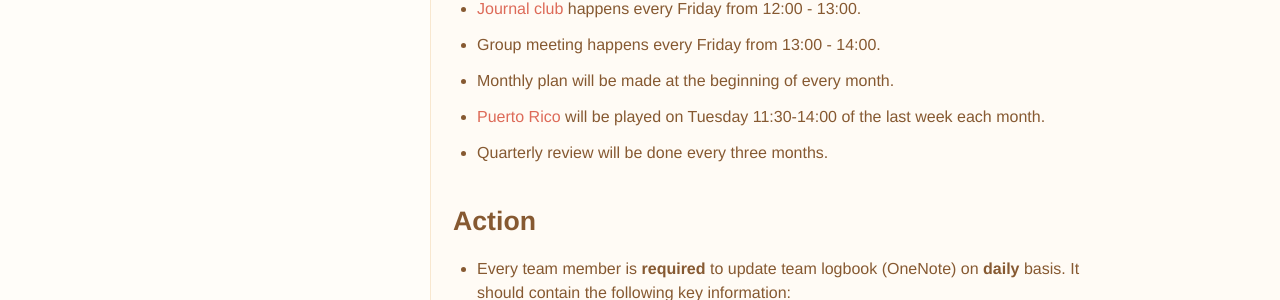
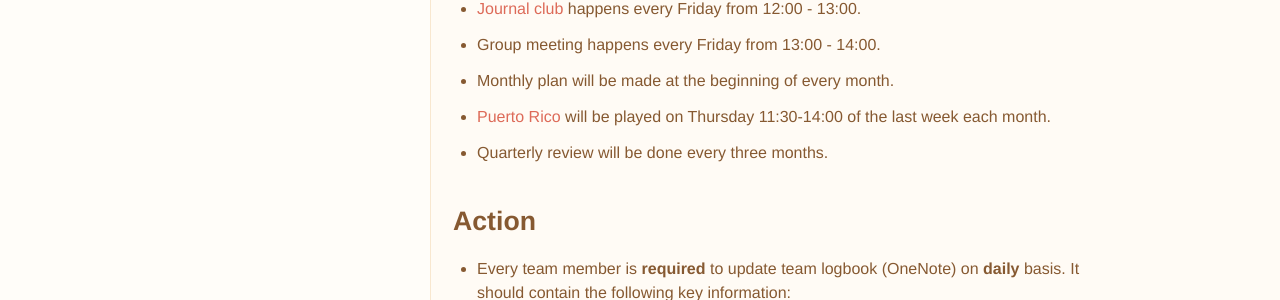
Before and after one commit to dt-np/xteam, a Jekyll site: the page built from _docs/rule.md, in a window 1280 px wide. Shown: the part 403-703 px from the top of the page. Built offline with Jekyll 4.4.1, drawn with Linux system fonts in a browser that asks for light colours.

Commit message:
Update rule.md

```diff
--- a/_docs/rule.md
+++ b/_docs/rule.md
@@ -11,7 +11,7 @@ Search for New Physics with advanced particle detectors.
  - [Journal club](/docs/journalclub) happens every Friday from 12:00 - 13:00.
  - Group meeting happens every Friday from 13:00 - 14:00.
  - Monthly plan will be made at the beginning of every month.
- - [Puerto Rico](/docs/puertorico) will be played on Tuesday 11:30-14:00 of the last week each month.
+ - [Puerto Rico](/docs/puertorico) will be played on Thursday 11:30-14:00 of the last week each month.
  - Quarterly review will be done every three months.
 
 ## Action
```
